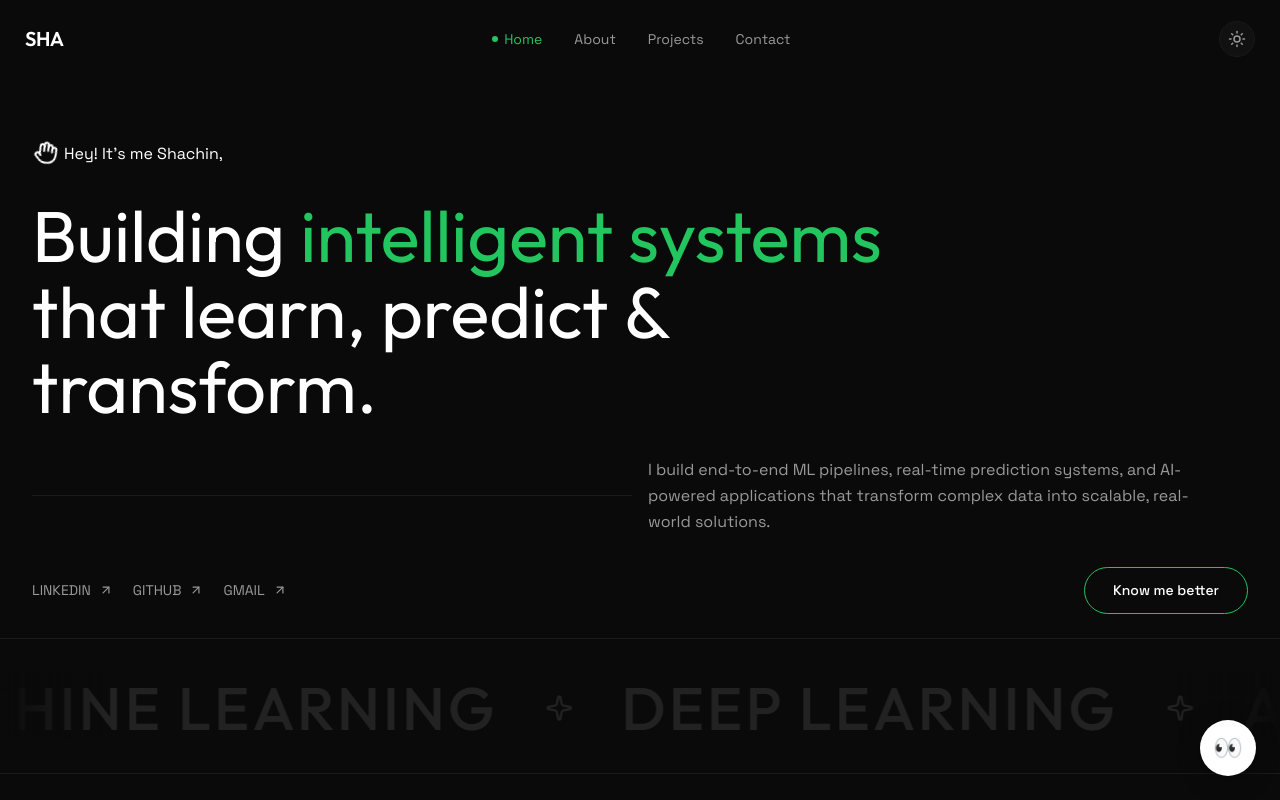
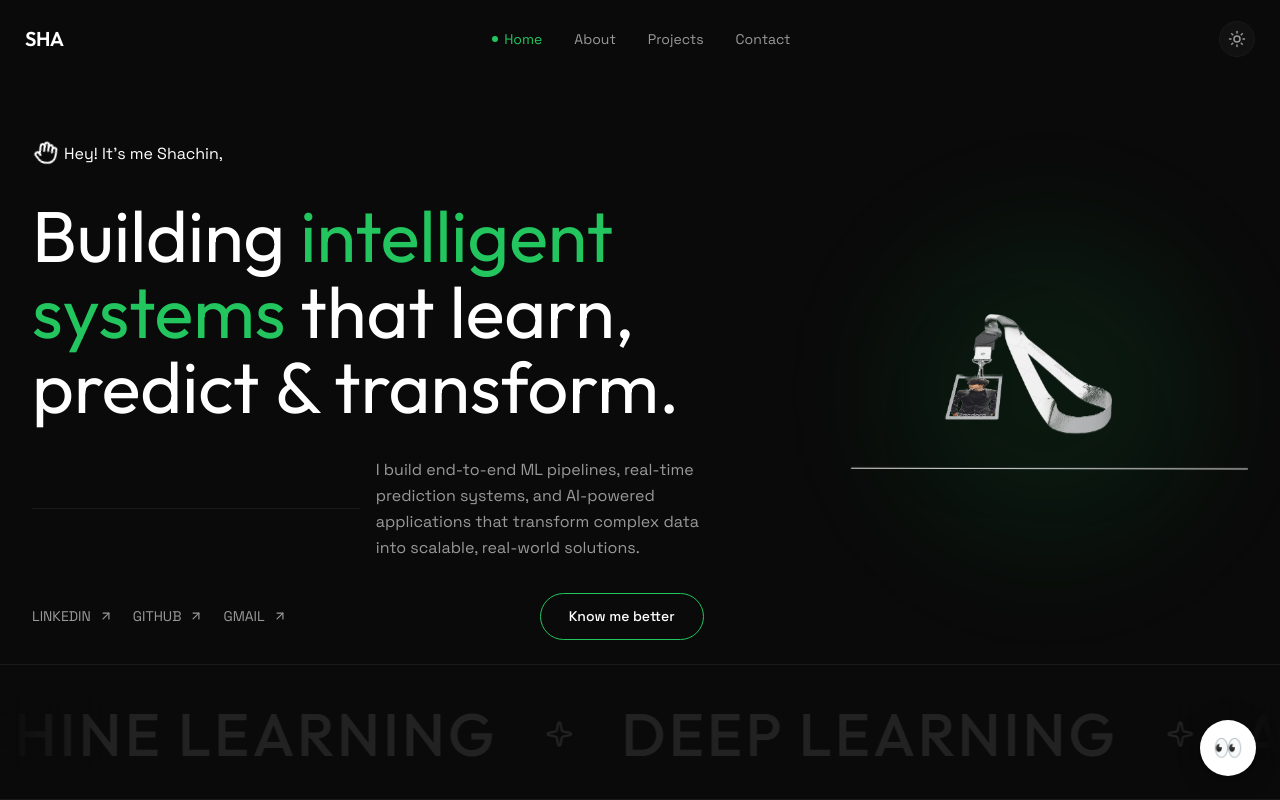
Before and after one commit to Shachin-7/Shachin-portfolio, a Next.js app: page / in a window 1280 px wide. Shown: the top 800 px of the page. Built offline with nearby package versions, Linux system fonts and the light colour scheme.

Commit message:
feat: add floating transparent lanyard to homepage hero section

```diff
--- a/src/app/globals.css
+++ b/src/app/globals.css
@@ -535,3 +535,17 @@ textarea.form-input {
 .scrollbar-hide::-webkit-scrollbar {
   display: none;
 }
+
+/* ========== FLOAT ANIMATION ========== */
+@keyframes float {
+  0%, 100% {
+    transform: translateY(0) rotate(0deg);
+  }
+  50% {
+    transform: translateY(-12px) rotate(1.5deg);
+  }
+}
+
+.animate-float {
+  animation: float 6s ease-in-out infinite;
+}
--- a/src/app/page.tsx
+++ b/src/app/page.tsx
@@ -88,7 +88,7 @@ export default function HomePage() {
   return (
     <div className="relative flex w-full flex-col">
       <section className="max-screen" style={{ paddingBottom: "1.5rem" }}>
-        <div className="w-full">
+        <div className="grid grid-cols-1 lg:grid-cols-[1.15fr_0.85fr] gap-12 items-center w-full">
           {/* ── Hero text ── */}
           <div className="w-full">
             <RevealOnScroll delay={0}>
@@ -102,7 +102,7 @@ export default function HomePage() {
 
             <RevealOnScroll delay={0.15}>
               <h1
-                className="text-[2.75rem] leading-[1.05] sm:text-5xl md:text-6xl lg:text-7xl text-pretty lg:w-3/4"
+                className="text-[2.75rem] leading-[1.05] sm:text-5xl md:text-6xl lg:text-7xl text-pretty"
                 style={{ fontFamily: "var(--font-clash-display), system-ui" }}
               >
                 Building{" "}
@@ -165,6 +165,19 @@ export default function HomePage() {
               </div>
             </RevealOnScroll>
           </div>
+
+          {/* ── Hero lanyard image ── */}
+          <RevealOnScroll delay={0.3} className="w-full flex justify-center lg:justify-end">
+            <div className="relative w-full max-w-[280px] sm:max-w-[360px] lg:max-w-[400px] aspect-square flex items-center justify-center select-none animate-float">
+              {/* Subtle accent glow behind the lanyard */}
+              <div className="absolute w-[80%] h-[80%] bg-[var(--highlight-dim)] blur-3xl rounded-full opacity-60 z-0" />
+              <img
+                src="/images/lanyard.png"
+                alt="Shachin VP Lanyard"
+                className="w-full h-auto object-contain relative z-10 pointer-events-none drop-shadow-[0_20px_40px_rgba(0,0,0,0.12)] dark:drop-shadow-[0_25px_50px_rgba(255,255,255,0.03)]"
+              />
+            </div>
+          </RevealOnScroll>
         </div>
       </section>
 
```
Also changed, not shown: public/images/lanyard.png (added).
